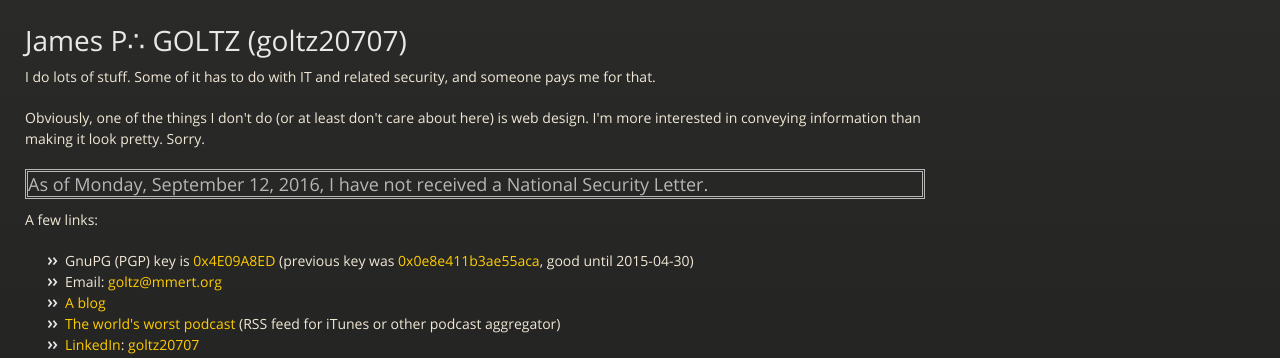
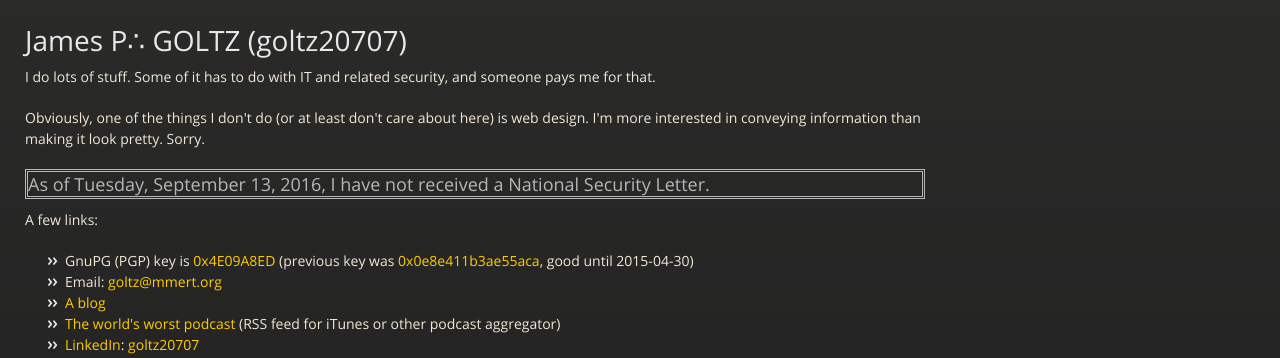
Before and after one commit to goltz20707/goltz20707.github.io, a Jekyll site: the page built from index.html, in a window 1280 px wide. Shown: the top 358 px of the page. Built offline with Jekyll 4.4.1, drawn with Linux system fonts in a browser that asks for light colours.

Commit message:
Update nsl.html

```diff
--- a/_includes/nsl.html
+++ b/_includes/nsl.html
@@ -3,6 +3,6 @@ date '+%A, %B %e, %Y,'
  -->
 <h3 style="border: double">As of
 
-Monday, September 12, 2016,
+Tuesday, September 13, 2016,
 
 I have not received a National Security Letter.</h3>
```
